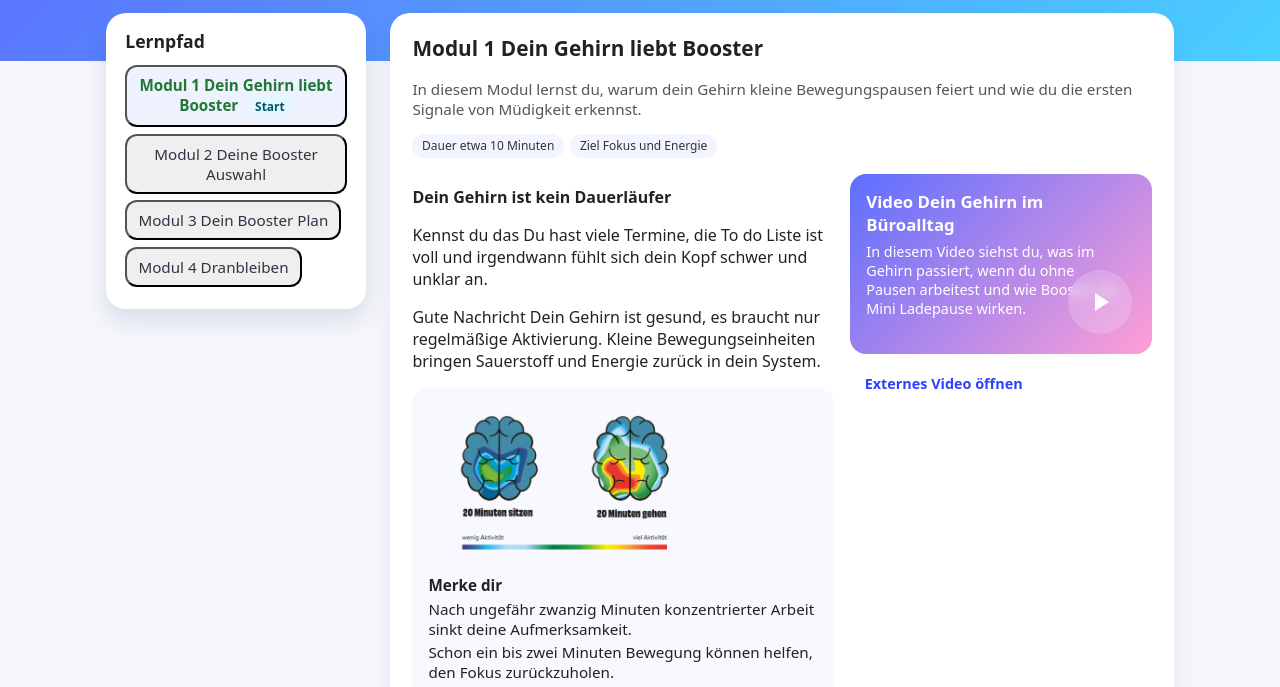
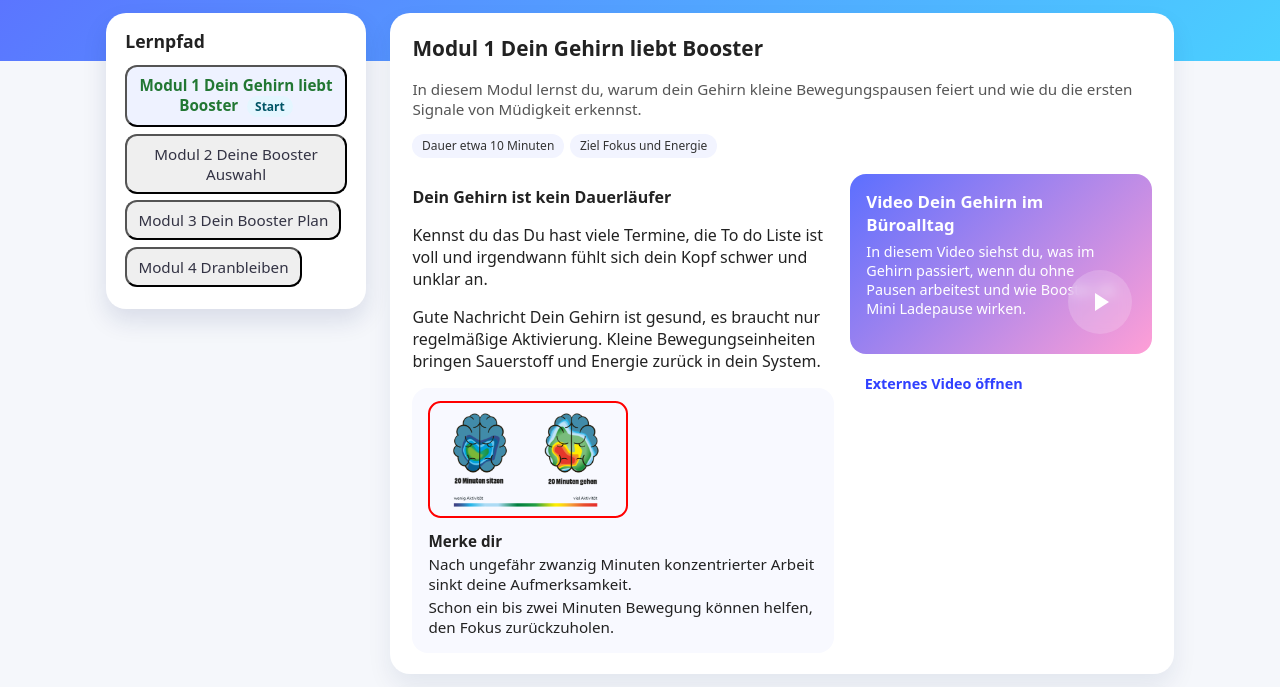
Before and after one commit to GitJeannine/booster-elearning, a plain HTML site: page index.html in a window 1280 px wide. Shown: the part 96-783 px from the top of the page. Drawn offline with Linux system fonts and the light colour scheme.

Commit message:
Update index.html

```diff
--- a/index.html
+++ b/index.html
@@ -298,6 +298,13 @@
       border-radius: 0.8rem;
     }
 
+    .highlight-img {
+      display: block;
+      width: 200px;
+      height: auto;
+      border: 2px solid red;
+    }
+
     .reflexion-card {
       background: #fff7e6;
       border-left: 6px solid #ffb84a;
```
